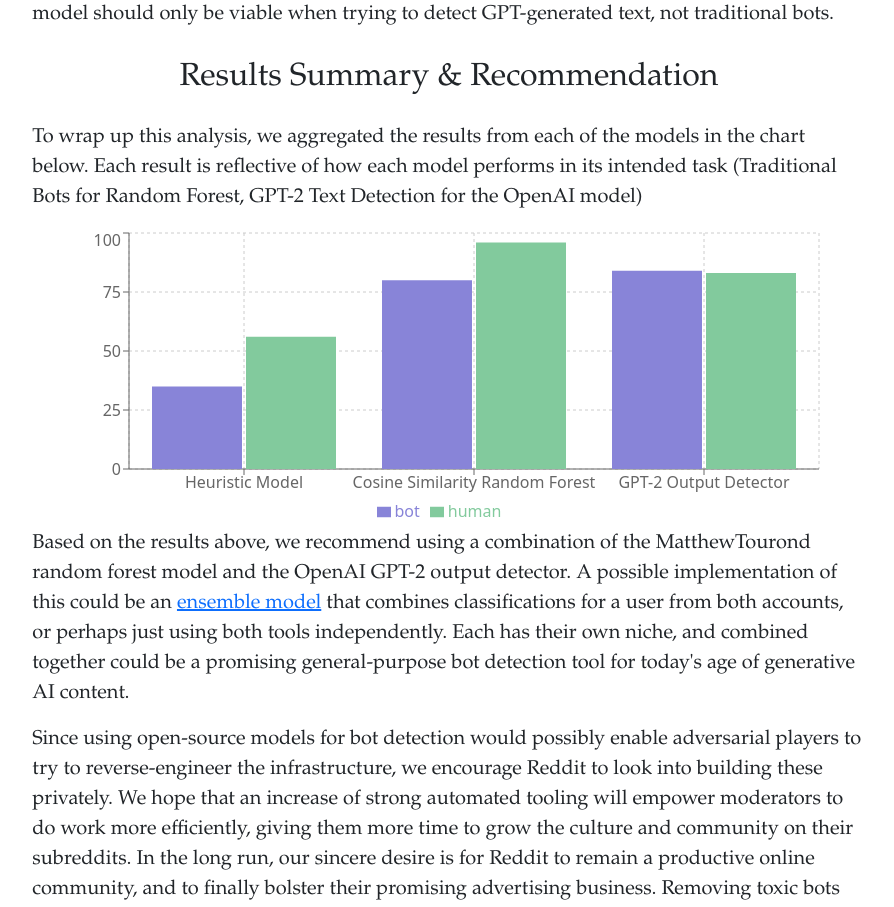
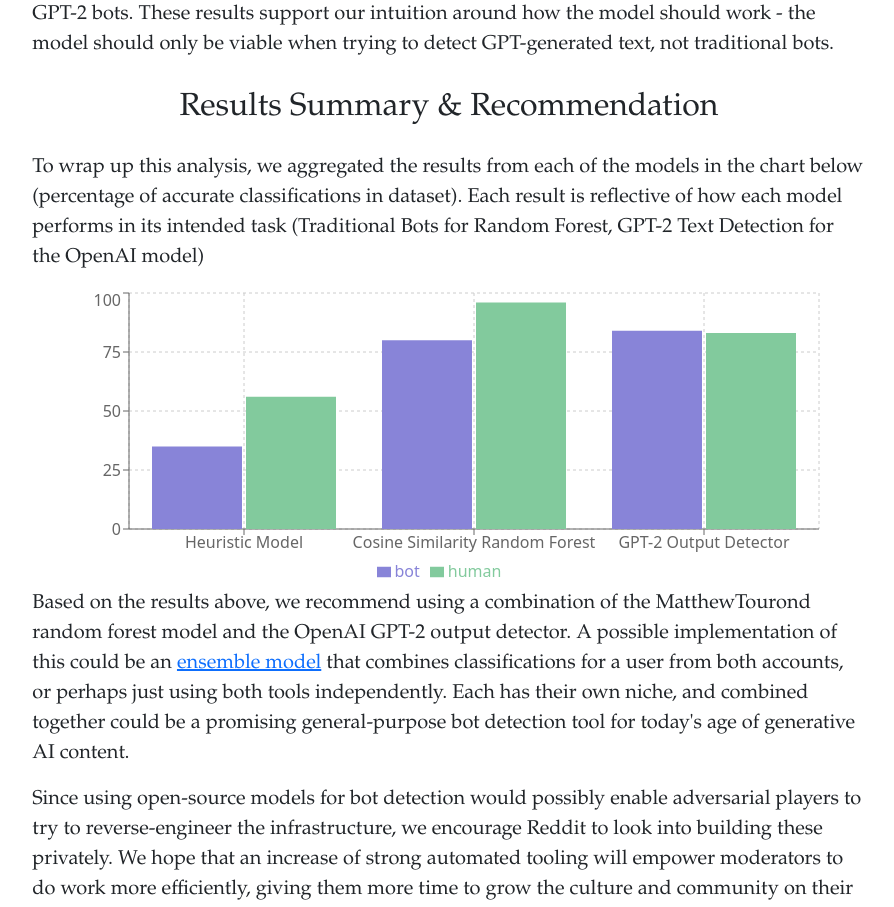
Before and after one commit to tailaiwang/bot-analysis, a React (Vite) app in the folder bot-analysis-react/: page /bot-analysis/analysis in a window 1280 px wide. Shown: the part 5560-6467 px from the top of the page, without its empty margins (191-1085 px from the left). Built offline with nearby package versions, Linux system fonts and the light colour scheme.

Commit message:
add percentages

```diff
--- a/bot-analysis-react/src/pages/Analysis.tsx
+++ b/bot-analysis-react/src/pages/Analysis.tsx
@@ -62,7 +62,7 @@ const Analysis: React.FC = () => {
             </p>
             <h2 className="content-subtitle text-center mb-4">Analysis of Tool #1: Heuristic Model</h2>
             <p className='lead content-paragraph'>
-              GitHub user <a href="https://github.com/creme332/reddit-spam-bot-detector">creme332 created a heuristic-based algorithm</a> that attempts to classify bots based on account metadata (account age, posting frequency, verification status). The heuristics picked are reminiscent of how a human would guess whether an account is a bot (kind of like an “eye test”).  Note that this heuristic-based algorithm is not deterministic for an account - if the metadata of the account changes, the model's prediction may change. The user warned that the model isn't very accurate, but we figured using metadata heuristics would provide an important baseline for what simple tools could do. We ran the model on its own training data and our testing data, and reproduced the following results:
+              GitHub user <a href="https://github.com/creme332/reddit-spam-bot-detector">creme332 created a heuristic-based algorithm</a> that attempts to classify bots based on account metadata (account age, posting frequency, verification status). The heuristics picked are reminiscent of how a human would guess whether an account is a bot (kind of like an “eye test”).  Note that this heuristic-based algorithm is not deterministic for an account - if the metadata of the account changes, the model's prediction may change. The user warned that the model isn't very accurate, but we figured using metadata heuristics would provide an important baseline for what simple tools could do. We ran the model on its own training data and our testing data, and reproduced the following results (percentage of accurate classifications in dataset):
             </p>
             <div style={{ display: 'flex', justifyContent: 'center', alignItems: 'center', height: '100%' }} className='post-item'>
               <BarChart
@@ -157,7 +157,7 @@ const Analysis: React.FC = () => {
             </p>
             <h2 className="content-subtitle text-center mb-4">Results Summary & Recommendation</h2>
             <p className="lead content-paragraph">
-              To wrap up this analysis, we aggregated the results from each of the models in the chart below. Each result is reflective of how each model performs in its intended task (Traditional Bots for Random Forest, GPT-2 Text Detection for the OpenAI model)
+              To wrap up this analysis, we aggregated the results from each of the models in the chart below (percentage of accurate classifications in dataset). Each result is reflective of how each model performs in its intended task (Traditional Bots for Random Forest, GPT-2 Text Detection for the OpenAI model)
             </p>
             <div style={{ display: 'flex', justifyContent: 'center', alignItems: 'center', height: '100%' }}>
               <BarChart
```
